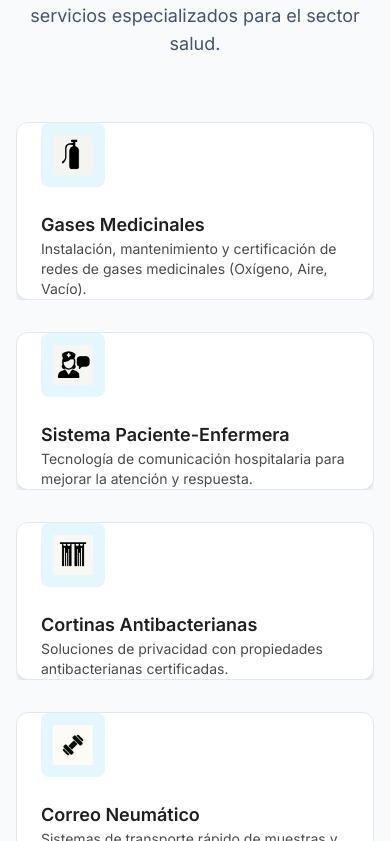
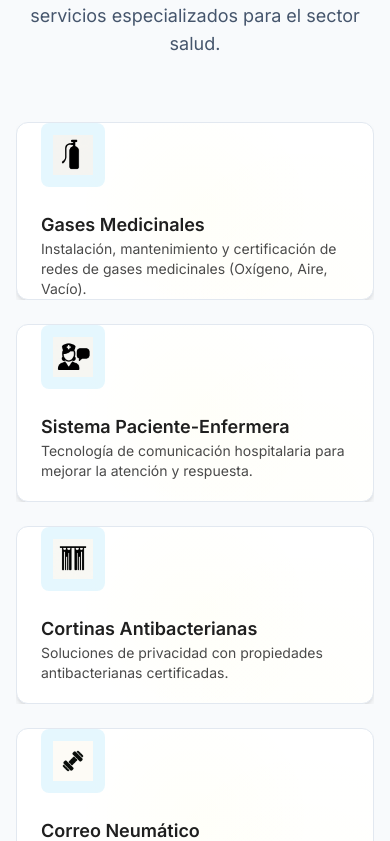
Before and after one commit to cometnetworks/suma, a Next.js app: page / in a window 390 px wide. Shown: the part 963-1804 px from the top of the page. Built offline with nearby package versions, Linux system fonts and the light colour scheme.

Commit message:
feat: optimize mobile layout and add static spotlight for touch devices

```diff
--- a/src/components/sections/Services.tsx
+++ b/src/components/sections/Services.tsx
@@ -21,7 +21,7 @@
                     </div>
                 </Reveal>
 
-                <div className="grid grid-cols-1 gap-8 sm:grid-cols-2 lg:grid-cols-5 mb-12 justify-center">
+                <div className="grid grid-cols-1 gap-6 sm:grid-cols-2 lg:grid-cols-5 mb-12 justify-center auto-rows-fr">
                     {SERVICES_DATA.map((service, index) => (
                         <Reveal key={service.title} delay={0.2 + (index * 0.1)} yOffset={30} className="h-full">
                             <SpotlightCard className="h-full bg-white border-slate-200 shadow-md hover:shadow-xl transition-all duration-300 hover:-translate-y-2 group rounded-xl">
--- a/src/components/ui/SpotlightCard.tsx
+++ b/src/components/ui/SpotlightCard.tsx
@@ -68,6 +68,25 @@
                     background: `radial-gradient(600px circle at ${position.x}px ${position.y}px, ${spotlightColor}, transparent 40%)`,
                 }}
             />
+            {/* Mobile/Static Fallback Glow */}
+            <div
+                className="pointer-events-none absolute -inset-px opacity-0 transition duration-300 sm:opacity-0"
+                style={{
+                    opacity: 0.15, // Always visible on mobile/default if we remove the sm:opacity-0, but let's make it smarter.
+                    background: `radial-gradient(circle at 50% 50%, ${spotlightColor}, transparent 60%)`, // Center glow
+                }}
+            />
+            {/* We want this ONLY on generic state or if we can detect touch.
+                 Simplest premium approach:
+                 Add a subtle permanent bottom-right glow or center glow that is always there but faint.
+                 Then the spotlight adds to it.
+             */}
+            <div
+                className="pointer-events-none absolute -inset-px opacity-10 transition duration-300 lg:opacity-0"
+                style={{
+                    background: `radial-gradient(circle at 80% 100%, ${spotlightColor}, transparent 50%)`,
+                }}
+            />
             <div className="relative h-full">{children}</div>
         </div>
     );
```
